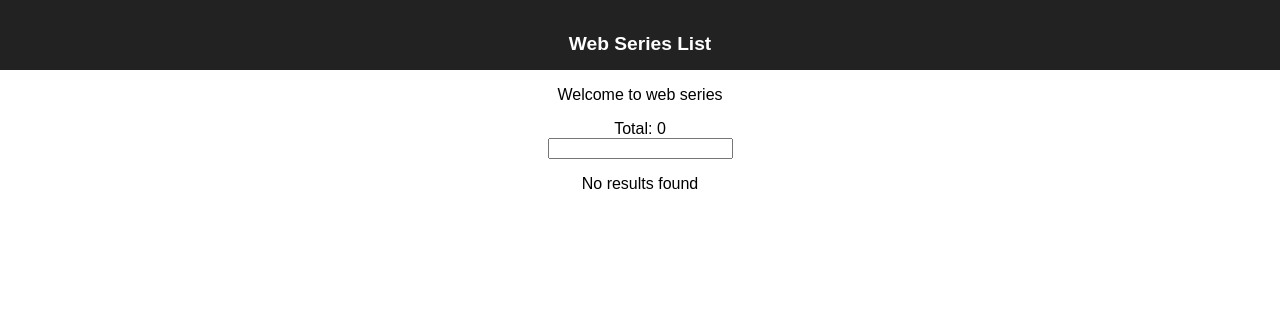
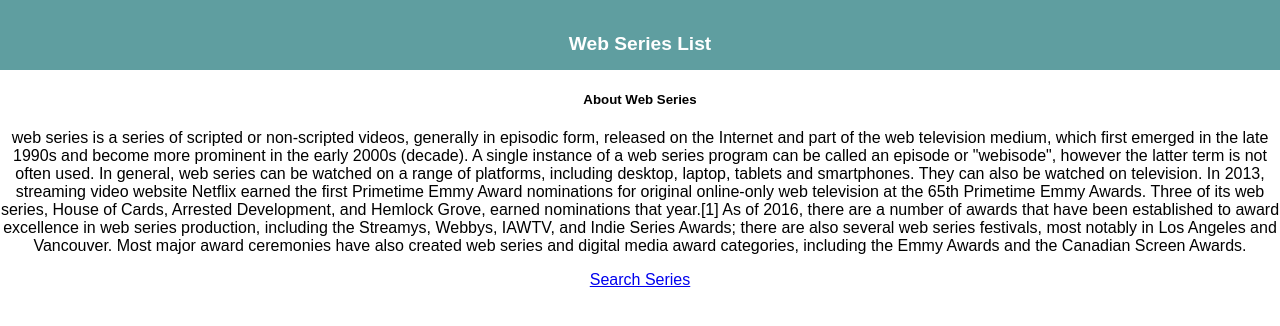
Before and after one commit to vijaygattineni/my-react-app, a React app: page / in a window 1280 px wide. Built offline with nearby package versions, Linux system fonts and the light colour scheme.

Commit message:
Added routing

```diff
--- a/package.json
+++ b/package.json
@@ -5,6 +5,7 @@
   "dependencies": {
     "react": "^16.5.0",
     "react-dom": "^16.5.0",
+    "react-router-dom": "^4.3.1",
     "react-scripts": "1.1.5",
     "whatwg-fetch": "^3.0.0"
   },
--- /dev/null
+++ b/src/components/About/index.js
@@ -0,0 +1,19 @@
+import React, { Component } from 'react';
+import { NavLink } from 'react-router-dom';
+
+class About extends Component {
+    render() {
+        return (
+            <div>
+            <h5>About Web Series</h5>
+                <p>web series is a series of scripted or non-scripted videos, generally in episodic form, released on the Internet and part of the web television medium, which first emerged in the late 1990s and become more prominent in the early 2000s (decade). A single instance of a web series program can be called an episode or "webisode", however the latter term is not often used. In general, web series can be watched on a range of platforms, including desktop, laptop, tablets and smartphones. They can also be watched on television.
+                In 2013, streaming video website Netflix earned the first Primetime Emmy Award nominations for original online-only web television at the 65th Primetime Emmy Awards. Three of its web series, House of Cards, Arrested Development, and Hemlock Grove, earned nominations that year.[1]
+                As of 2016, there are a number of awards that have been established to award excellence in web series production, including the Streamys, Webbys, IAWTV, and Indie Series Awards; there are also several web series festivals, most notably in Los Angeles and Vancouver. Most major award ceremonies have also created web series and digital media award categories, including the Emmy Awards and the Canadian Screen Awards.
+                </p>
+                <NavLink to="/series">Search Series</NavLink>
+            </div>
+        )
+    }
+}
+
+export default About;
--- a/src/components/App/App.css
+++ b/src/components/App/App.css
@@ -8,7 +8,7 @@
 }
 
 .App-header {
-  background-color: #222;
+  background-color: cadetblue;
   height: 30px;
   padding: 20px;
   color: white;
--- a/src/components/App/index.js
+++ b/src/components/App/index.js
@@ -1,7 +1,7 @@
 import React, { Component } from 'react';
 import './App.css';
 import Intro from '../Intro';
-import Series from '../../containers/series';
+import Main from '../Main';
 
 class App extends Component {
 
@@ -11,8 +11,7 @@ class App extends Component {
         <header className="App-header">
           <h1 className="App-title">Web Series List</h1>
         </header>
-        <Intro message="Welcome to web series" />
-        <Series />
+        <Main />
       </div>
     );
   }
--- /dev/null
+++ b/src/components/Main/index.js
@@ -0,0 +1,14 @@
+import React from 'react';
+import { Switch, Route } from 'react-router-dom';
+import Series from '../../containers/series';
+import About from '../About';
+
+const Main = (props) => (
+    <Switch>
+        <Route exact path="/series" component={Series} />
+        <Route exact path="/about" component= {About} />
+        <Route exact path="/" component= {About} />
+    </Switch>
+);
+
+export default Main;
--- a/src/containers/series/index.js
+++ b/src/containers/series/index.js
@@ -1,6 +1,7 @@
 import React, { Component } from 'react';
 import 'whatwg-fetch';
 import SeriesList from '../../components/SeriesList';
+import Intro from '../../components/Intro';
 
 class Series extends Component {
 
@@ -19,9 +20,11 @@ class Series extends Component {
 
     render() {
         return (
-            <div> Total: {this.state.series.length}
             <div>
-                <input type="text" onChange={this.onSeriesInputChange}/>
+            <Intro message="Welcome to web series" />
+            Total: {this.state.series.length}
+            <div>
+                <input type="text" onChange={this.onSeriesInputChange} placeholder="Search web series" />
             </div>
             {
                 this.state.series.length ===0 &&
--- a/src/index.js
+++ b/src/index.js
@@ -3,6 +3,10 @@ import ReactDOM from 'react-dom';
 import './index.css';
 import App from './components/App';
 import registerServiceWorker from './registerServiceWorker';
+import { BrowserRouter} from 'react-router-dom';
 
-ReactDOM.render(<App/>, document.getElementById('root'));
+ReactDOM.render(
+    <BrowserRouter><App/></BrowserRouter>,
+    document.getElementById('root')
+    );
 registerServiceWorker();
```
